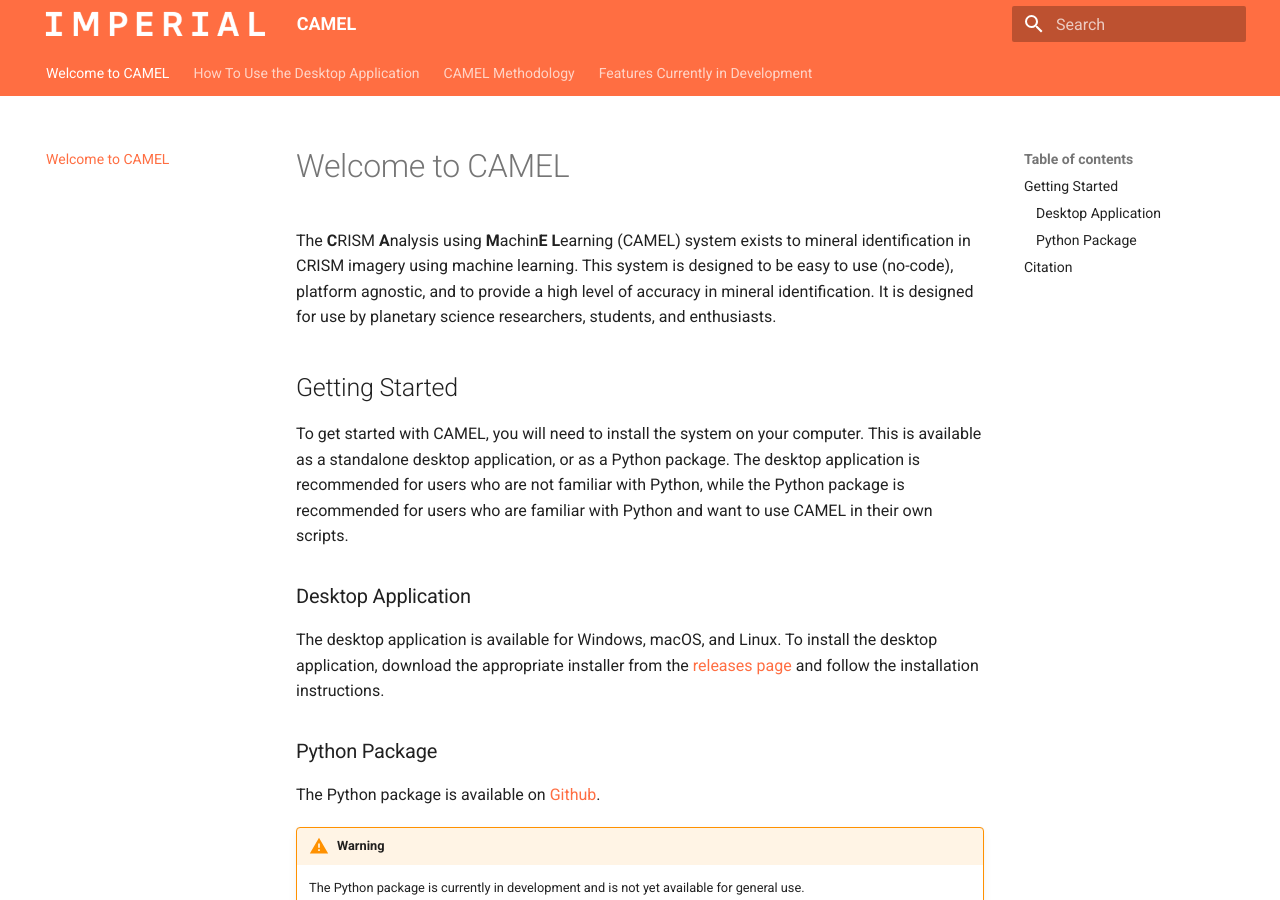
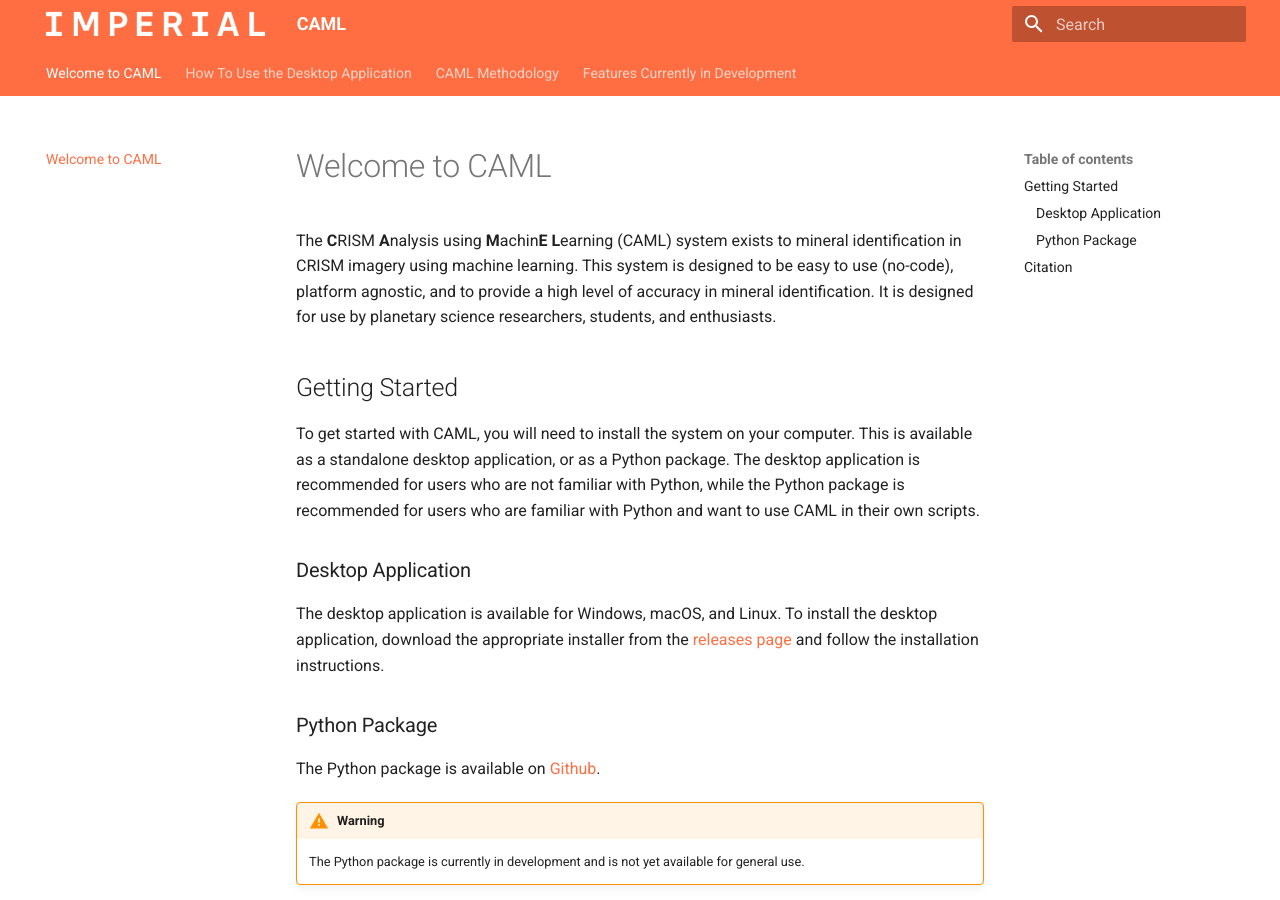
Before and after one commit to rob-platt/CAML, an MkDocs documentation site: the page built from docs/index.md, in a window 1280 px wide and 900 px high. Built offline with MkDocs 1.6.1 and Material for MkDocs 9.7.7, drawn with Linux system fonts in a browser that asks for light colours.

Commit message:
fix: propagate name change

````diff
--- a/docs/How_To_Use.md
+++ b/docs/How_To_Use.md
@@ -6,17 +6,17 @@ Installation should be as simple as downloading the latest [release folder](http
 
 ## Selecting CRISM_ML Data
 
-When you run CAMEL, the first thing you will be prompted for is the directory containing the CRISM_ML training dataset. This must be a folder, containing the `CRISM_bland_unratioed.mat` file for training the bland pixel classifier from [Plebani et al. 2022](https://doi.org/10.1016/j.icarus.2021.114849) ([Github Link](https://github.com/Banus/crism_ml)). This dataset can be found [here](https://zenodo.org/records/13338091).
+When you run CAML, the first thing you will be prompted for is the directory containing the CRISM_ML training dataset. This must be a folder, containing the `CRISM_bland_unratioed.mat` file for training the bland pixel classifier from [Plebani et al. 2022](https://doi.org/10.1016/j.icarus.2021.114849) ([Github Link](https://github.com/Banus/crism_ml)). This dataset can be found [here](https://zenodo.org/records/13338091).
 
 !!! Warning
-    CAMEL cannot load CRISM imagery without this dataset. The dataset must be named `CRISM_bland_unratioed.mat`
+    CAML cannot load CRISM imagery without this dataset. The dataset must be named `CRISM_bland_unratioed.mat`
 
 ## Loading a CRISM Image
 
-CAMEL is designed to work **solely with CRISM L sensor TRDR images with TRR3 processing**. Standard photometric and atmospheric corrections, including the "Volcano-Scan" atmospheric correction, are also expected to have been applied **before** loading the image into CAMEL. There are two methods for acquiring this data:
+CAML is designed to work **solely with CRISM L sensor TRDR images with TRR3 processing**. Standard photometric and atmospheric corrections, including the "Volcano-Scan" atmospheric correction, are also expected to have been applied **before** loading the image into CAML. There are two methods for acquiring this data:
 
 - Downloading the data from the [PDS Geosciences Node](https://pds-geosciences.wustl.edu/missions/mro/crism.htm), and then applying the corrections using the [CRISM Analysis Toolkit](https://pds-geosciences.wustl.edu/missions/mro/crism.htm) (CAT) with ENVI software.
-- Using [MarsSI](https://marssi.univ-lyon1.fr/MarsSI/map/mars/#0/0/0/MOLA) to source CRISM images with the desired corrections already applied. The data products from MarsSI with the `_CAT_corr.img` suffix are the ones to use. NB: The suffix must be removed to load the image into CAMEL.
+- Using [MarsSI](https://marssi.univ-lyon1.fr/MarsSI/map/mars/#0/0/0/MOLA) to source CRISM images with the desired corrections already applied. The data products from MarsSI with the `_CAT_corr.img` suffix are the ones to use. NB: The suffix must be removed to load the image into CAML.
 ```
 Example: "FRT00009A16_07_IF166L_TRR3_CAT_corr.img" -> "FRT00009A16_07_IF166L_TRR3.img"
          "FRT00009A16_07_IF166L_TRR3_CAT_corr.hdr" -> "FRT00009A16_07_IF166L_TRR3.hdr"
@@ -35,14 +35,14 @@ The following controls are available:
 - Image Selection: Choose between visualising a ratioed image band, or a summary product (e.g. LCPINDEX2) created from the ratioed image.
 - Image Channel Selection: If visualising an image band, select which band to display.
 - Spectrum wavelength range: Choose the range of wavelengths to display in the spectrum plot.
-- Classification: Button to run classification across the image using the CAMEL model. This will take a few minutes to complete.
+- Classification: Button to run classification across the image using the CAML model. This will take a few minutes to complete.
 
 !!! tip
     For identification of most hydrated mineral features, plotting between 1.0 and 2.6 microns is recommended.
 
 ## Classification
 
-After pressing the classification button, the CAMEL model will conduct pixel-wise classification across the image. This should be possible with almost any level of hardware[^1], as the model is relatively small. The classification process may take a few minutes to complete, depending on the size of the image and the hardware being used.
+After pressing the classification button, the CAML model will conduct pixel-wise classification across the image. This should be possible with almost any level of hardware[^1], as the model is relatively small. The classification process may take a few minutes to complete, depending on the size of the image and the hardware being used.
 
 ## Advanced Visualisation Controls (Post-Classification)
 
--- a/docs/Machine_Learning.md
+++ b/docs/Machine_Learning.md
@@ -1,8 +1,8 @@
-# CAMEL Methodology
+# CAML Methodology
 
-The classification model implemented in CAMEL is based on the model introduced in [Platt et al. 2024](https://www.hou.usra.edu/meetings/tenthmars2024/pdf/3166.pdf).
+The classification model implemented in CAML is based on the model introduced in [Platt et al. 2024](https://www.hou.usra.edu/meetings/tenthmars2024/pdf/3166.pdf).
 
-This is a hybrid neural network which combines a Variational Autoencoder (VAE) as a generative model, with a Convolutional Neural Network (CNN) to classify the spectra. The CNN uses the latent space from the VAE to predict the mineralogy per pixel. The output from the VAE (the "reconstructions") are the optional "reconstruction" spectra visualised in CAMEL.
+This is a hybrid neural network which combines a Variational Autoencoder (VAE) as a generative model, with a Convolutional Neural Network (CNN) to classify the spectra. The CNN uses the latent space from the VAE to predict the mineralogy per pixel. The output from the VAE (the "reconstructions") are the optional "reconstruction" spectra visualised in CAML.
 
 # Further Details
 !!! note
--- a/docs/index.md
+++ b/docs/index.md
@@ -1,10 +1,10 @@
-# Welcome to CAMEL
+# Welcome to CAML
 
-The **C**RISM **A**nalysis using **M**achin**E** **L**earning (CAMEL) system exists to mineral identification in CRISM imagery using machine learning. This system is designed to be easy to use (no-code), platform agnostic, and to provide a high level of accuracy in mineral identification. It is designed for use by planetary science researchers, students, and enthusiasts.
+The **C**RISM **A**nalysis using **M**achin**E** **L**earning (CAML) system exists to mineral identification in CRISM imagery using machine learning. This system is designed to be easy to use (no-code), platform agnostic, and to provide a high level of accuracy in mineral identification. It is designed for use by planetary science researchers, students, and enthusiasts.
 
 ## Getting Started
 
-To get started with CAMEL, you will need to install the system on your computer. This is available as a standalone desktop application, or as a Python package. The desktop application is recommended for users who are not familiar with Python, while the Python package is recommended for users who are familiar with Python and want to use CAMEL in their own scripts.
+To get started with CAML, you will need to install the system on your computer. This is available as a standalone desktop application, or as a Python package. The desktop application is recommended for users who are not familiar with Python, while the Python package is recommended for users who are familiar with Python and want to use CAML in their own scripts.
 
 ### Desktop Application
 
--- a/main.py
+++ b/main.py
@@ -26,7 +26,7 @@ from classification_plot import (
 from CustomSlider import Slider
 
 MODEL_PATH = "vae_classifier_1024.onnx"
-CONFIG_PATH = "CAMEL_config.json"
+CONFIG_PATH = "CAML_config.json"
 
 # path update if running from PyInstaller
 if os.path.exists("_internal"):
--- a/mkdocs.yml
+++ b/mkdocs.yml
@@ -1,4 +1,4 @@
-site_name: CAMEL
+site_name: CAML
 site_url: https://rob-platt.github.io/CRISM_classifier_application/
 theme:
   name: material
````
